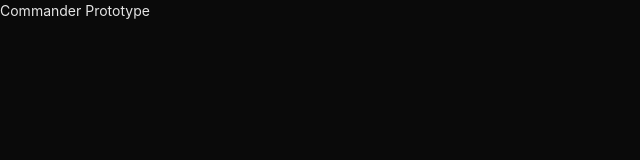
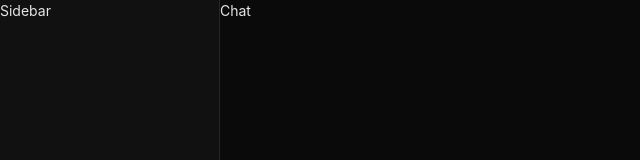
Before and after one commit to fmayala/commander, a React (Vite) app in the folder prototype/: page / in a window 1280 px wide. Shown: the top 160 px of the page, without its empty margins (0-640 px from the left). Built offline with nearby package versions, Linux system fonts and the light colour scheme.

Commit message:
feat(prototype): three-zone layout shell

```diff
--- /dev/null
+++ b/prototype/src/App.module.css
@@ -0,0 +1,33 @@
+.layout {
+  display: grid;
+  grid-template-columns: var(--sidebar-width, 220px) 1fr var(--detail-width, 0px);
+  height: 100vh;
+  overflow: hidden;
+}
+
+.layout[data-detail-open="true"] {
+  --detail-width: 380px;
+}
+
+.sidebar {
+  border-right: 1px solid var(--border);
+  overflow-y: auto;
+  background: var(--bg-secondary);
+}
+
+.chat {
+  display: flex;
+  flex-direction: column;
+  min-width: 0;
+  overflow: hidden;
+}
+
+.detail {
+  border-left: 1px solid var(--border);
+  overflow-y: auto;
+  background: var(--bg-secondary);
+}
+
+.detailHidden {
+  display: none;
+}
--- a/prototype/src/App.tsx
+++ b/prototype/src/App.tsx
@@ -1,3 +1,42 @@
+import { useEffect } from "react";
+import { useWorkspace } from "./store/workspace";
+import { useChat } from "./store/chat";
+import { MOCK_REPOS, MOCK_AGENTS, MOCK_TASKS, MOCK_CHAT_MESSAGES } from "./mock/data";
+import { startSimulator } from "./mock/simulator";
+import { Sidebar } from "./components/sidebar/Sidebar";
+import { Chat } from "./components/chat/Chat";
+import { DetailZone } from "./components/detail/DetailZone";
+import styles from "./App.module.css";
+
 export function App() {
-  return <div>Commander Prototype</div>;
+  // rerender-derived-state: subscribe to the derived boolean, not the full selection object
+  const detailOpen = useWorkspace((s) => s.selection.kind !== "none");
+
+  useEffect(() => {
+    useWorkspace.getState().setRepos(MOCK_REPOS);
+    for (const agent of MOCK_AGENTS) {
+      useWorkspace.getState().addAgent(agent);
+    }
+    for (const task of MOCK_TASKS) {
+      useWorkspace.getState().addTask(task);
+    }
+    for (const msg of MOCK_CHAT_MESSAGES) {
+      useChat.getState().addMessage(msg);
+    }
+    startSimulator();
+  }, []);
+
+  return (
+    <div className={styles.layout} data-detail-open={detailOpen}>
+      <div className={styles.sidebar}>
+        <Sidebar />
+      </div>
+      <div className={styles.chat}>
+        <Chat />
+      </div>
+      <div className={detailOpen ? styles.detail : styles.detailHidden}>
+        <DetailZone />
+      </div>
+    </div>
+  );
 }
--- /dev/null
+++ b/prototype/src/components/chat/Chat.tsx
@@ -0,0 +1 @@
+export function Chat() { return <div>Chat</div>; }
--- /dev/null
+++ b/prototype/src/components/detail/DetailZone.tsx
@@ -0,0 +1 @@
+export function DetailZone() { return <div>Detail</div>; }
--- /dev/null
+++ b/prototype/src/components/sidebar/Sidebar.tsx
@@ -0,0 +1 @@
+export function Sidebar() { return <div>Sidebar</div>; }
```
